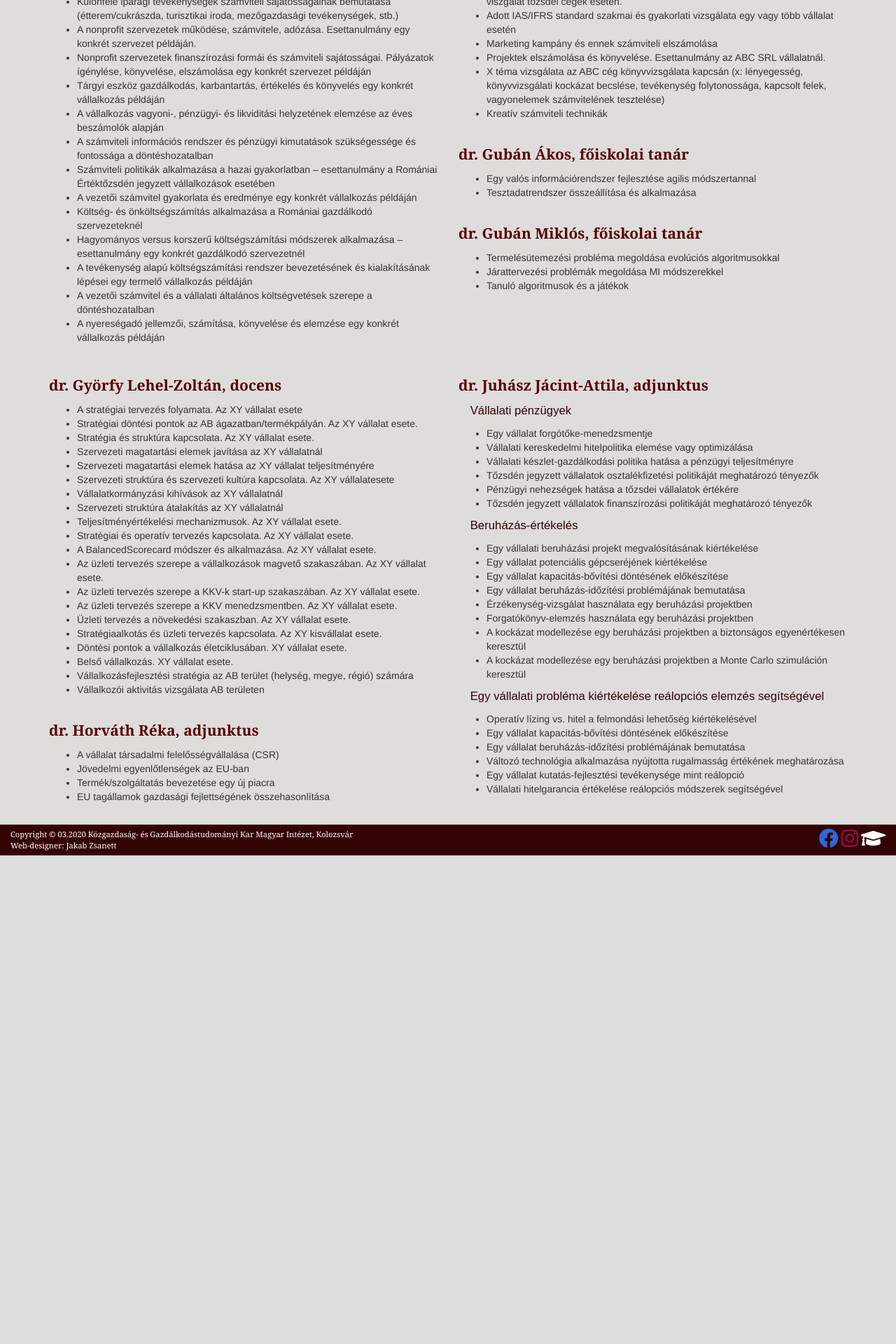
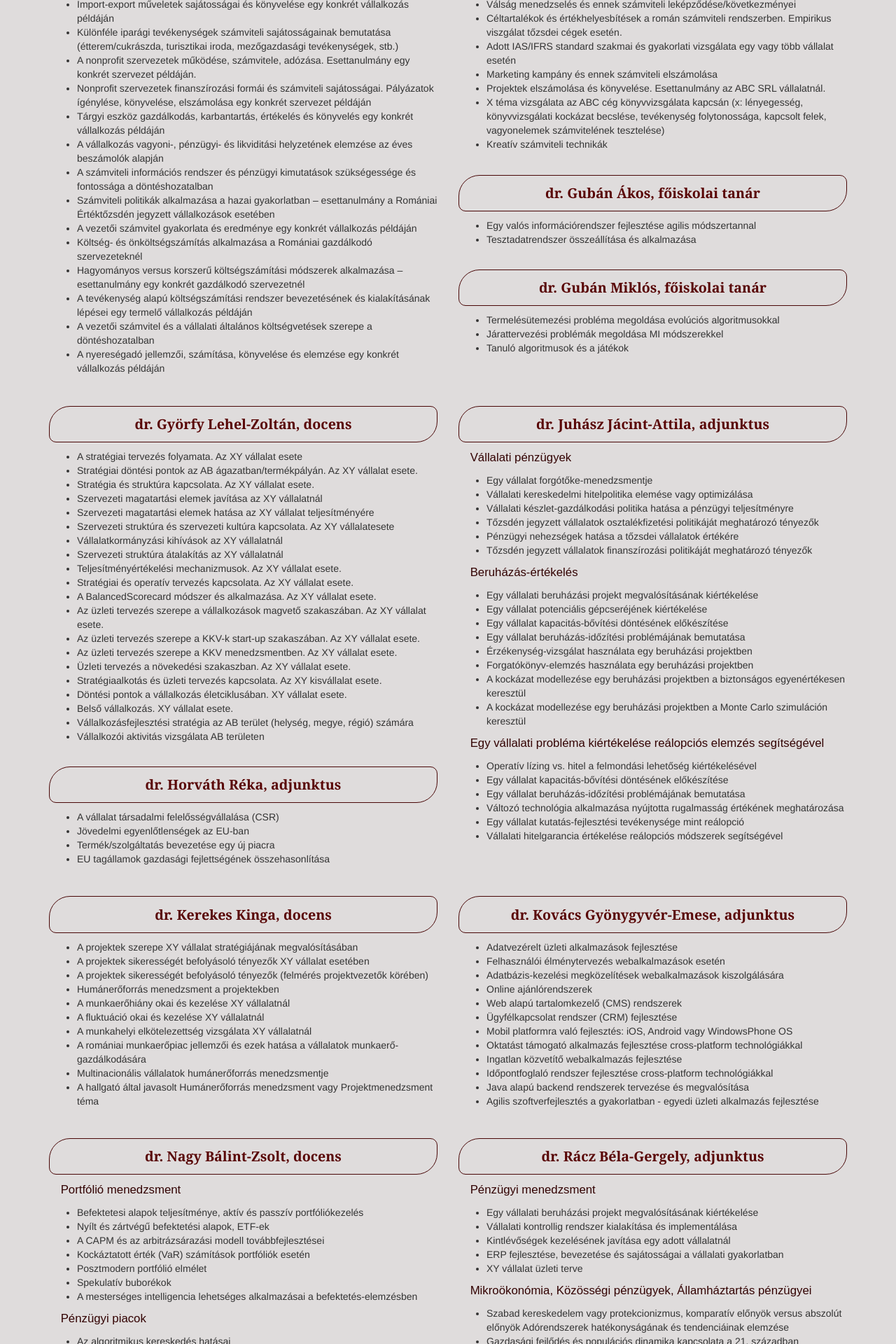
Before and after one commit to zsanett28/Thesis_presentation_for_students, a PHP site: page /Temajavaslatok.html in a window 1280 px wide. Shown: the part 1320-3240 px from the top of the page at 70% size. Before the commit the page ends 2542 px from the top, so only its background shows below. Run offline with PHP 8.4, Linux system fonts and the light colour scheme.

Commit message:
footer-ok temajavaslatok-ok

```diff
--- a/Temajavaslatok.html
+++ b/Temajavaslatok.html
@@ -26,16 +26,6 @@
         </div>
 
     </div>
-
-    <!--<div class="container-fluid">
-        <div class="row">
-            <div class="background-text">
-                <div class="col-md-12">
-                    <h1 class="title">Témajavaslatok</h1>
-                </div>
-            </div>
-        </div>
-    </div>-->
 
     <div class="container">
 
@@ -247,6 +237,247 @@
 
         </div>
 
+        <div class="row">
+            <div class="col-md-6">
+                <p class="paragraf-teacher">dr. Kerekes Kinga, docens</p>
+                <ul class="list">
+                    <li>A projektek szerepe XY vállalat stratégiájának megvalósításában</li>
+                    <li>A projektek sikerességét befolyásoló tényezők XY vállalat esetében</li>
+                    <li>A projektek sikerességét befolyásoló tényezők (felmérés projektvezetők körében)</li>
+                    <li>Humánerőforrás menedzsment a projektekben</li>
+                    <li>A munkaerőhiány okai és kezelése XY vállalatnál</li>
+                    <li>A fluktuáció okai és kezelése XY vállalatnál</li>
+                    <li>A munkahelyi elkötelezettség vizsgálata XY vállalatnál</li>
+                    <li>A romániai munkaerőpiac jellemzői és ezek hatása a vállalatok munkaerő-gazdálkodására</li>
+                    <li>Multinacionális vállalatok humánerőforrás menedzsmentje</li>
+                    <li>A hallgató által javasolt Humánerőforrás menedzsment vagy Projektmenedzsment téma</li>
+                </ul>
+            </div>
+
+            <div class="col-md-6">
+                <p class="paragraf-teacher">dr. Kovács Gyönygyvér-Emese, adjunktus</p>
+                <ul class="list">
+                    <li>Adatvezérelt üzleti alkalmazások fejlesztése</li>
+                    <li>Felhasználói élménytervezés webalkalmazások esetén</li>
+                    <li>Adatbázis-kezelési megközelítések webalkalmazások kiszolgálására</li>
+                    <li>Online ajánlórendszerek</li>
+                    <li>Web alapú tartalomkezelő (CMS) rendszerek</li>
+                    <li>Ügyfélkapcsolat rendszer (CRM) fejlesztése</li>
+                    <li>Mobil platformra való fejlesztés: iOS, Android vagy WindowsPhone OS</li>
+                    <li>Oktatást támogató alkalmazás fejlesztése cross-platform technológiákkal</li>
+                    <li>Ingatlan közvetítő webalkalmazás fejlesztése</li>
+                    <li>Időpontfoglaló rendszer fejlesztése cross-platform technológiákkal</li>
+                    <li>Java alapú backend rendszerek tervezése és megvalósítása</li>
+                    <li>Agilis szoftverfejlesztés a gyakorlatban - egyedi üzleti alkalmazás fejlesztése</li>
+                </ul>
+            </div>
+        </div>
+
+        <div class="row">
+            <div class="col-md-6">
+                <p class="paragraf-teacher">dr. Nagy Bálint-Zsolt, docens</p>
+                <p class="paragraf">Portfólió menedzsment</p>
+                <ul class="list">
+                    <li>Befektetesi alapok teljesítménye, aktív és passzív portfóliókezelés</li>
+                    <li>Nyílt és zártvégű befektetési alapok, ETF-ek</li>
+                    <li>A CAPM és az arbitrázsárazási modell továbbfejlesztései</li>
+                    <li>Kockáztatott érték (VaR) számítások portfóliók esetén</li>
+                    <li>Posztmodern portfólió elmélet</li>
+                    <li>Spekulatív buborékok</li>
+                    <li>A mesterséges intelligencia lehetséges alkalmazásai a befektetés-elemzésben</li>
+                </ul>
+                <p class="paragraf">Pénzügyi piacok</p>
+                <ul class="list">
+                    <li>Az algoritmikus kereskedés hatásai</li>
+                    <li>Jelentős tőzsdei összeomlások (krachok) osszehasonlító vizsgálata</li>
+                    <li>Tőkepiaci koszolidációk (fúziók, tranzakciós költségek, clearing)</li>
+                    <li>Az elektronikus kereskedési platformok térnyerése</li>
+                    <li>Elsődleges nyilvanos kibocsátások (IPO) - Romániában, külföldön</li>
+                    <li>Fedezeti ügyletek (hedging) az árfolyamkockázat kezelésére</li>
+                    <li>Fekete hattyúk a pénzügyi piacokon</li>
+                    <li>Kriptovaluták és ezekre szóló ügyletek</li>
+                </ul>
+                <p class="paragraf-teacher">dr. Săplăcan Zsuzsa, adjunktus</p>
+                <p class="paragraf">Általános marketing</p>
+                <ul class="list">
+                    <li>A kínálat kialakítása és termékpolitika egy vállalatnál</li>
+                    <li>Árpolitika kialakítása</li>
+                    <li>Értékesítési stratégia kialakítása, többcsatornás értékesítési rendszer megtervezése</li>
+                    <li>A marketing tevékenység megszervezése a vállalatoknál. Ágazati/regionális körkép.</li>
+                    <li>A marketing szakember profiljának vizsgálata. Tudás és készségek a munkaerőpiacon.</li>
+                </ul>
+                <p class="paragraf">Fogyasztói magatartás</p>
+                <ul class="list">
+                    <li>Valamely termék, szolgáltatás piacának magatartásalapú szegmentációja</li>
+                    <li>Az attitűd és vásárlási szándék vizsgálata valamely (új/innovatív) termék iránt</li>
+                    <li>Influencer marketing és hatása a fogyasztói magatartásra</li>
+                    <li>Márkapozicionálások sikerességének mérése</li>
+                    <li>Ökotermékek iránti fogyasztói magatartás vizsgálata</li>
+                </ul>
+                <p class="paragraf">Szolgáltatásmarketing és Bankmarketing</p>
+                <ul class="list">
+                    <li>Vevőélmény (customer experience) elemzése és tervezése egy szolgáltatóvállalat/bank esetében</li>
+                    <li>A szolgáltatásminőség mérése adott vállalatnál és stratégiai alkalmazása</li>
+                    <li>A szolgáltatásmarketing-mix megtervezése egy vállalatnál</li>
+                    <li>Egy szolgáltató vállalat ügyfeleinek RFM elemzése / szegmentálása</li>
+                    <li>Az alternatív/elektronikus értékesítési csatornák fogyasztói elfogadása a pénzügyi és banki szolgáltatások piacán</li>
+                    <li>Belső marketing és employer branding</li>
+                </ul>
+            </div>
+
+            <div class="col-md-6">
+                <p class="paragraf-teacher">dr. Rácz Béla-Gergely, adjunktus</p>
+                <p class="paragraf">Pénzügyi menedzsment</p>
+                <ul class="list">
+                    <li>Egy vállalati beruházási projekt megvalósításának kiértékelése</li>
+                    <li>Vállalati kontrollig rendszer kialakítása és implementálása</li>
+                    <li>Kintlévőségek kezelésének javítása egy adott vállalatnál</li>
+                    <li>ERP fejlesztése, bevezetése és sajátosságai a vállalati gyakorlatban</li>
+                    <li>XY vállalat üzleti terve</li>
+                </ul>
+                <p class="paragraf">Mikroökonómia, Közösségi pénzügyek, Államháztartás pénzügyei</p>
+                <ul class="list">
+                    <li>Szabad kereskedelem vagy protekcionizmus, komparatív előnyök versus abszolút előnyök Adórendszerek
+                        hatékonyságának és tendenciáinak elemzése</li>
+                    <li>Gazdasági fejlődés és populációs dinamika kapcsolata a 21. században</li>
+                    <li>A migráció hatása a gazdaság növekedésére</li>
+                    <li>Társadalombiztosítási rendszerek összehasonlító elemzése</li>
+                    <li>Önkormányzati adótranszferek hatékonyságának összehasonlító elemzése</li>
+                    <li>Állami beavatkozások a negatív externáliák esetén</li>
+                    <li>Képzettségi szint és munkanélküliségi ráta, valamint jövedelmi egyenlőtlenség közötti kapcsolat Romániában</li>
+                    <li>A versenyhatások értékelése a romániai magánegészségügyi szektorban</li>
+                    <li>A függő fogyasztó gazdasági modellezése</li>
+                    <li>Az altruizmus és a jótékonykodás motivációi: elmélet és gyakorlat</li>
+                    <li>Kultúra és piac, kulturális iparágak gazdasági elemzése</li>
+                    <li>A post-keynesiánus közgazdaságtan mint elméleti alternatíva</li>
+                </ul>
+                <p class="paragraf">Szervezeti menedzsment</p>
+                <ul class="list">
+                    <li>Tudástranszfer hatása a vállalat üzleti teljesítményére</li>
+                    <li>Tudásmenedzsment elméletek és rendszerek adaptálása</li>
+                    <li>Termelővállalatok stratégiája és üzleti teljesítményének kapcsolata</li>
+                    <li>Nyílt innováció hatása az üzleti teljesítményre</li>
+                    <li>Az ipar 4.0 termelékenységre gyakorolt hatása</li>
+                </ul>
+                <p class="paragraf-teacher">dr. Seer László-Csaba, adjunktus</p>
+                <ul class="list">
+                    <li>Digitális technológiák fogyasztók általi elfogadása (általános téma)</li>
+                    <li>Mesterséges intelligencia, okos termékek és szolgáltatások, IoT</li>
+                    <li>Szoftverek marketingje</li>
+                    <li>X webáruház / Internetes szolgáltatás marketingterve</li>
+                </ul>
+                <p class="paragraf-teacher">dr. Szabó Tünde Petra, docens</p>
+                <ul class="list">
+                    <li>Árfolyamok alakulását befolyásoló tényezők</li>
+                    <li>Nemek közti különbségek iskolázottság szerint</li>
+                    <li>Munkaerőpiacot befolyásoló tényezők</li>
+                    <li>Valamely gazdasági folyamatot befolyásoló tényező beazonosítása</li>
+                </ul>
+            </div>
+        </div>
+
+        <div class="row">
+            <div class="col-md-6">
+                <p class="paragraf-teacher">dr. Szász Levente, egyetemi tanár</p>
+                <p class="paragraf">Termelés- és szolgáltatásmenedzsment, Értékteremtő folyamatok menedzsmentje</p>
+                <ul class="list">
+                    <li>Az Ipar 4.0 (digitalizáció, automatizálás, robotizálás, „smart” technológiák stb.) hatásainak vizsgálata egy adott
+                        iparág/termelővállalat folyamataira</li>
+                    <li>Az új technológiák (digitalizáció, automatizálás, robotizálás, „smart” technológiák stb.) bevezetésének vizsgálata egy
+                        szolgáltató vállalatnál</li>
+                    <li>Az új technológiák (digitalizáció, automatizálás, robotizálás, „smart” technológiák stb.) alkalmazása egy
+                        termelő/szolgáltató vállalatnál a vevőkapcsolat menedzsmentjének fejlesztése érdekében</li>
+                    <li>A szolgálatosodás folyamata, avagy a szolgáltatások nyújtásának térnyerése termelő vállalatoknál. A szolgálatosodás
+                        stratégiai, működési és pénzügyi hatásainak elemzése egy vállalatnál.</li>
+                    <li>Élményszolgáltatások gyakorlati eszközeinek alkalmazása és hatásainak elemzése egy vállalatnál</li>
+                    <li>A szolgáltatás helyreállításához („service recovery”) kapcsolódó eszközök alkalmazása és fejlesztése egy szolgáltató
+                        vállalatnál</li>
+                    <li>Vevői elpártolások menedzsmentje és vevői érték kapcsolata egy szolgáltató vállalatnál</li>
+                    <li>A fogyasztói utazás (customer journey) feltérképezése és fejlesztési lehetőségek egy szolgáltató vállalatnál</li>
+                    <li>A „sharing economy” aktuális és várható hatásai egy termelő vagy szolgáltató ágazatban (szálloda, személyszállítás,
+                        autókölcsönzés, online oktatás stb.)</li>
+                    <li>A „sharing economy” üzleti modelljeinek összehasonlító elemzése adott ágazatban</li>
+                    <li>A tudásmegosztás módszereinek elemzése és fejlesztése a multinacionális vállalatoknál</li>
+                    <li>Lean menedzsment eszközök hatása egy vállalat működésére és teljesítményére</li>
+                    <li>Lean menedzsment eszközök alkalmazása és fejlesztési terv kidolgozása egy vállalatnál</li>
+                    <li>Termelési/szolgáltatási kapacitások kialakítására vonatkozó vállalati döntések elemzése</li>
+                    <li>Termelési/folyamatstratégia döntéseinek elemzése egy termelő vagy szolgáltató vállalatnál. Külső környezet – üzleti
+                        stratégia – termelési stratégia összefüggéseinek vizsgálata</li>
+                </ul>
+            </div>
+            <div class="col-md-6">
+                <ul class="list long">
+                    <li>A termelési/szolgáltatási rendszer fejlesztését célzó projektek elemzése és értékelése egy vállalat stratégiai prioritásai
+                        mentén</li>
+                    <li>Fejlesztési prioritások meghatározása és elemzése egy vállalatnál a fontosság-teljesítmény mátrix alapján</li>
+                    <li>Termelés-stratégiai döntések és hatásuk egy vállalat pénzügyi helyzetére</li>
+                    <li>Üzleti folyamatok feltérképezése és fejlesztése egy termelő vagy szolgáltató vállalatnál</li>
+                    <li>Aggregált termeléstervezés eszközei a vállalati gyakorlatban</li>
+                    <li>Termelésirányítási informatikai rendszer bevezetése egy vállalatnál, valamint a várható működési és pénzügyi hatások
+                        elemzése</li>
+                    <li>Anyagigény tervezési (MRP) rendszer alkalmazása egy vállalatnál</li>
+                    <li>Sorbanállási rendszerek alkalmazása és teljesítményjavítás egy termelő vagy szolgáltató vállalatnál</li>
+                    <li>A Teljeskörű Minőségmenedzsment (TQM) elvek gyakorlati alkalmazása egy termelő vagy szolgáltató vállalatnál</li>
+                    <li>Szolgáltatásminőség elemzése és fejlesztése egy szolgáltató vállalatnál</li>
+                    <li>A statisztikai folyamatszabályozás eszközeinek gyakorlati alkalmazása termelő vagy szolgáltató vállalatoknál</li>
+                    <li>CRM rendszer bevezetése, a várható működési és pénzügyi hatások elemzése egy vállalatnál</li>
+                </ul>
+                <p class="paragraf">Logisztika</p>
+                <ul class="list">
+                    <li>Logisztikai (informatikai) rendszerek kiválasztásának és bevezetésének elemzése egy vállalatnál</li>
+                    <li>Logisztikai (informatikai) rendszerek hatása a vállalat működésére és pénzügyi helyzetére</li>
+                    <li>Az automatizálás, robotizálás, „smart” technológiák, blockchain technológia stb. hatása a logisztikai folyamatok
+                        menedzsmentjére</li>
+                    <li>Logisztikai kiszervezési projektek pénzügyi értékelése</li>
+                    <li>Szállítási rendszerek és szállítási hálózatok optimalizálása</li>
+                    <li>Beszállítói kapcsolatmenedzsment elemzése és fejlesztése egy vállalatnál</li>
+                    <li>Raktározási rendszerek és raktározási hálózatok optimalizálása</li>
+                    <li>Készletgazdálkodási modellek alkalmazása a vállalati gyakorlatban (determinisztikus - sztochasztikus, egytermékes -
+                        többtermékes, kapacitáskorlátos, árdiszkontálásos stb. modellek)</li>
+                </ul>
+            </div>
+        </div>
+
+        <div class="row">
+            <div class="col-md-6">
+                <p class="paragraf-teacher">dr. Székely Imre, tanársegéd</p>
+                <ul class="list">
+                    <li>Az euró romániai bevezetésének reálgazdasági vizsgálata</li>
+                    <li>Valamely kelet-közép európai állam vagy államcsoport makrogazdasági egyensúlyi helyzetének elemzése egy
+                        meghatározott időszakra vonatkozóan</li>
+                    <li>Romániai makrogazdasági összefüggések regressziós becslése</li>
+                    <li>A költségvetési felelősség keretrendszerének működési tapasztalatai valamely európai- vagy világgazdasági
+                        szempontból jelentős országban</li>
+                    <li>A helyi pénzek szerepe és gazdasági hatásai</li>
+                    <li>Valamely európai uniós államcsoport nemzetközi fizetési mérlegének és külföldi beruházási pozíciójának hosszú távú
+                        alakulása</li>
+                    <li>A romániai nyugdíjrendszer változásának makrogazdasági hatásai</li>
+                </ul>
+            </div>
+            <div class="col-md-6">
+                <p class="paragraf-teacher">drd. Benedek Botond, tanársegéd</p>
+                <p class="paragraf">Biztosítások</p>
+                <ul class="list">
+                    <li>Innováció a vagyon és árú biztosítások terén</li>
+                    <li>Innováció az életbiztosítások terén</li>
+                    <li>Biztosítási termékek online értékesítésének pénzügyi hatásai</li>
+                    <li>Okos-eszközök és a személyre szabott biztosítási termékek</li>
+                    <li>Autóbiztosítási csalások</li>
+                    <li>A biztosítási csalások hatása a gazdaságra</li>
+                    <li>Életbiztosítási termékek mint befektetési alternatívák</li>
+                </ul>
+                <p class="paragraf">Vállalati pénzügyek és Beruházás értékelés</p>
+                <ul class="list">
+                    <li>A vállalati finanszírozási politika és ennek hatása a felhasznált tőke költségére</li>
+                    <li>Vállalati pénzgazdálkodás és optimális készpénzkészlet</li>
+                    <li>Vállalati készletgazdálkodás és optimális készletállomány</li>
+                    <li>Zöldmezős beruházások és gazdaságosságuk</li>
+                    <li>Vállalati kockázatelemzés Monte Carlo szimuláció segítségével</li>
+                    <li>Kriptovaluták mint befektetési lehetőségek vállaltok számára</li>
+                    <li>Kriptovaluták alkalmazása a vállalati életben és ezek pénzügyi hatása</li>
+                </ul>
+            </div>
+        </div>
     </div>
 
     <div class="container-fluid">
@@ -298,7 +529,7 @@
             <div class="col-sm-3 footer-icons">
                 <a href="https://www.facebook.com/bbte.kozgaz/" target="_blank"><i class="fab fa-facebook fa-2x"></i></a>
                 <a href="https://www.instagram.com/bbte.kozgaz/" target="_blank"><i class="fab fa-instagram fa-2x"></i></a>
-                <a href="https://www.ubbcluj.ro/hu/" target="_blank"><i class="fas fa-graduation-cap fa-2x"></i></a>
+                <a href="http://hu.econ.ubbcluj.ro/" target="_blank"><i class="fas fa-graduation-cap fa-2x"></i></a>
             </div>
         </div>
     </footer>
--- a/css/Szakdolgozat.css
+++ b/css/Szakdolgozat.css
@@ -9,7 +9,7 @@ body {
     box-sizing: border-box;
     position: relative;
     min-height: 100%;
-    padding-bottom: 5%;
+    padding-bottom: 12%;
 }
 
 .container-back {
@@ -603,7 +603,7 @@ form {
 }
 
 .form-title{
-    font-size: 200%;
+    font-size: 170%;
     color: rgb(51, 3, 3);
     font-family: Arial;
     text-align: center;
@@ -626,7 +626,6 @@ form {
     background-color: rgb(88, 4, 4);
     border-color: rgb(51, 3, 3);
     color: white;
-    align: center;
     margin-top: 3em;
     margin-bottom: 3em;
 }
@@ -641,6 +640,22 @@ form {
     margin-top: 6%;
     color: rgb(88, 4, 4);
     font-family: Georgia;
-    font-size: 150%;
+    font-size: 140%;
     font-weight: bold;
+    text-align: center;
+    border: solid;
+    border-width: thin;
+    border-color: rgb(73, 7, 7);
+    padding: 2%;
+    border-radius: 30px 10px;
 }
+
+.long {
+    margin-top: 20%;
+}
+
+@media (max-width: 991px){
+    .long {
+        margin-top: 0;
+    }
+}
```
Also changed, not shown: Beiratkozas.html (+1 -11 lines), Fontos_datumok.html (+1 -11 lines), Kapcsolat.html (+1 -11 lines), Kezdooldal.html (+1 -12 lines), Szakdolgozat.html (+1 -11 lines).
